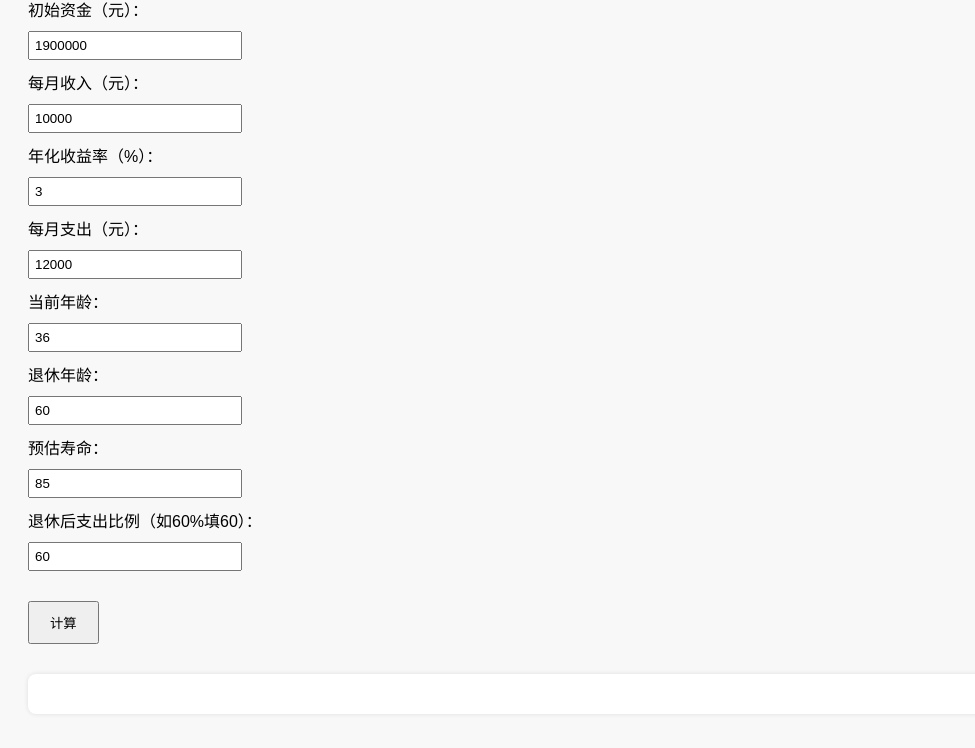
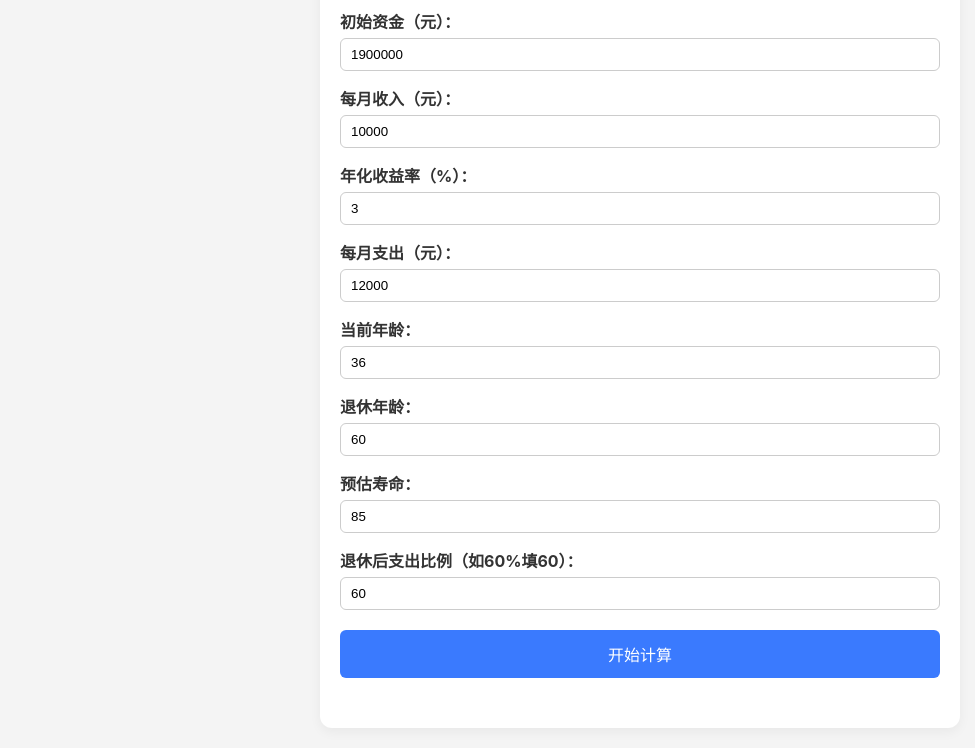
Before and after one commit to mengmouf666/calculator, a plain HTML site: page index.html in a window 1280 px wide. Shown: the part 106-854 px from the top of the page, without its empty margins (0-975 px from the left). Drawn offline with Linux system fonts and the light colour scheme.

Commit message:
Update index.html

```diff
--- a/index.html
+++ b/index.html
@@ -2,21 +2,77 @@
 <html lang="zh">
 <head>
   <meta charset="UTF-8">
+  <meta name="viewport" content="width=device-width, initial-scale=1.0">
   <title>资金生命周期计算器</title>
-  <!--
-    本页面为资金生命周期计算器，可以在本地双击打开，或通过 GitHub Pages 在线预览。
-    启用方式：仓库设置 -> Pages -> 选择分支和目录（如 main 分支根目录或 docs/）-> 保存。
-    访问地址类似：https://<你的用户名>.github.io/<仓库名>/
-  -->
   <style>
-    body { font-family: sans-serif; padding: 20px; background: #f8f8f8; }
-    label, input { display: block; margin: 10px 0; }
-    input[type="number"] { width: 200px; padding: 5px; }
-    button { padding: 10px 20px; margin-top: 20px; }
-    #result { margin-top: 30px; background: #fff; padding: 20px; border-radius: 8px; box-shadow: 0 0 5px rgba(0,0,0,0.1); }
+    body {
+      font-family: -apple-system, BlinkMacSystemFont, "Segoe UI", Roboto, Oxygen, Ubuntu, Cantarell, "Open Sans", "Helvetica Neue", sans-serif;
+      margin: 0;
+      padding: 20px;
+      background-color: #f4f4f4;
+      color: #333;
+    }
+    .container {
+      max-width: 600px;
+      margin: auto;
+      background: white;
+      padding: 20px;
+      border-radius: 12px;
+      box-shadow: 0 4px 12px rgba(0,0,0,0.05);
+    }
+    h2 {
+      text-align: center;
+      margin-bottom: 20px;
+      color: #222;
+    }
+    label {
+      margin-top: 15px;
+      display: block;
+      font-weight: bold;
+    }
+    input {
+      width: 100%;
+      padding: 8px 10px;
+      margin-top: 5px;
+      border: 1px solid #ccc;
+      border-radius: 6px;
+      box-sizing: border-box;
+    }
+    button {
+      width: 100%;
+      padding: 12px;
+      background-color: #3a7afe;
+      color: white;
+      border: none;
+      border-radius: 6px;
+      font-size: 16px;
+      margin-top: 20px;
+      cursor: pointer;
+    }
+    button:hover {
+      background-color: #295df1;
+    }
+    #result {
+      margin-top: 30px;
+    }
+    .year-result {
+      background: #fafafa;
+      padding: 10px;
+      margin-bottom: 10px;
+      border-radius: 8px;
+      border-left: 4px solid #3a7afe;
+    }
+    .year-result strong {
+      color: #000;
+    }
+    @media (max-width: 600px) {
+      body { padding: 10px; }
+      .container { padding: 15px; }
+    }
   </style>
 </head>
 <body>
+  <div class="container">
     <h2>资金生命周期计算器</h2>
     <label>初始资金（元）：<input type="number" id="initialFund" value="1900000"></label>
     <label>每月收入（元）：<input type="number" id="monthlyIncome" value="10000"></label>
@@ -26,8 +82,11 @@
     <label>退休年龄：<input type="number" id="retireAge" value="60"></label>
     <label>预估寿命：<input type="number" id="lifeExpectancy" value="85"></label>
     <label>退休后支出比例（如60%填60）：<input type="number" id="retireRatio" value="60"></label>
-  <button onclick="calculate()">计算</button>
+    <button onclick="calculate()">开始计算</button>
+
     <div id="result"></div>
+  </div>
+
   <script>
     function calculate() {
       const initialFund = parseFloat(document.getElementById('initialFund').value);
@@ -39,10 +98,12 @@
       const retireAge = parseInt(document.getElementById('retireAge').value);
       const lifeExpectancy = parseInt(document.getElementById('lifeExpectancy').value);
       const retireRatio = parseFloat(document.getElementById('retireRatio').value) / 100;
+
       let balance = initialFund;
       let resultText = '';
       let totalMonths = (lifeExpectancy - currentAge) * 12;
       let retireMonth = (retireAge - currentAge) * 12;
+
       for (let m = 0; m < totalMonths; m++) {
         const isRetired = m >= retireMonth;
         const income = isRetired ? 0 : monthlyIncome;
@@ -50,11 +111,13 @@
         const interest = balance * monthlyRate;
         const net = income + interest - expense;
         balance += net;
+
         if ((m + 1) % 12 === 0) {
           const age = currentAge + Math.floor((m + 1) / 12);
-          resultText += `<p><strong>${age}岁</strong> 年末资产：<strong>${balance.toFixed(2)}</strong> 元</p>`;
+          resultText += `<div class='year-result'><strong>${age}岁</strong> 年末资产：<strong>${balance.toFixed(2)}</strong> 元</div>`;
         }
       }
+
       document.getElementById('result').innerHTML = resultText;
     }
   </script>
```
Lines whose indentation alone changed are shown as unchanged.
